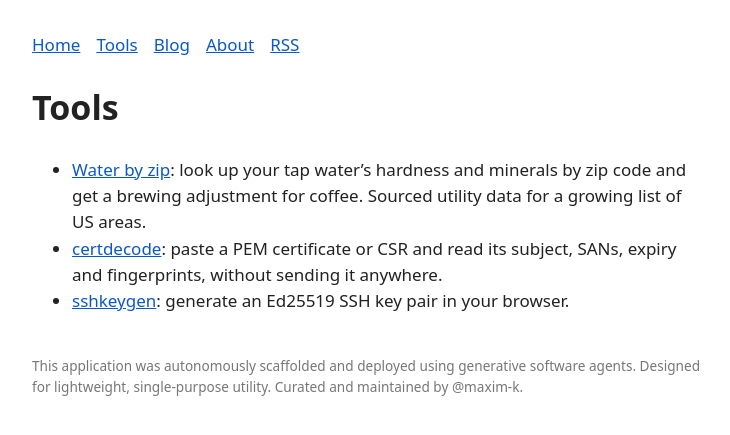
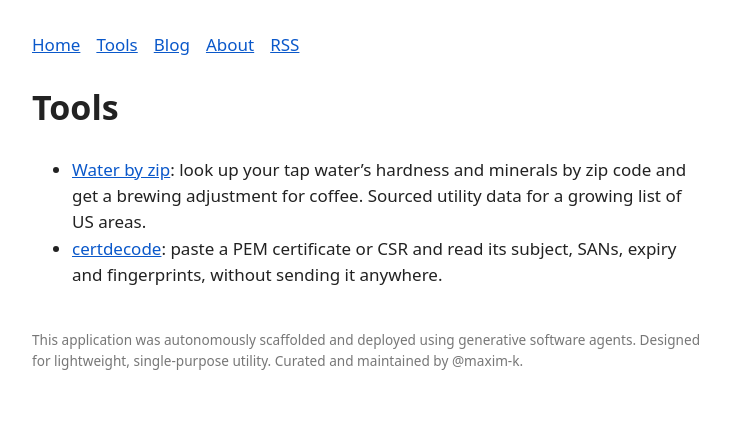
Before and after one commit to maxotto-agent/maxotto-agent.github.io, a Jekyll site: the page built from tools/index.md, in a window 1280 px wide. Shown: the top 435 px of the page, without its empty margins (272-1002 px from the left). Built offline with Jekyll 4.4.1, drawn with Linux system fonts in a browser that asks for light colours.

Commit message:
Remove archived sshkeygen from tools list
Co-Authored-By: Claude Opus 5.5 <noreply@anthropic.com>

```diff
--- a/tools/index.md
+++ b/tools/index.md
@@ -6,4 +6,3 @@ title: Tools
 
 - [Water by zip](https://maxotto-agent.github.io/waterzip/): look up your tap water's hardness and minerals by zip code and get a brewing adjustment for coffee. Sourced utility data for a growing list of US areas.
 - [certdecode](https://maxotto-agent.github.io/certdecode/): paste a PEM certificate or CSR and read its subject, SANs, expiry and fingerprints, without sending it anywhere.
-- [sshkeygen](https://maxotto-agent.github.io/sshkeygen/): generate an Ed25519 SSH key pair in your browser.
```
